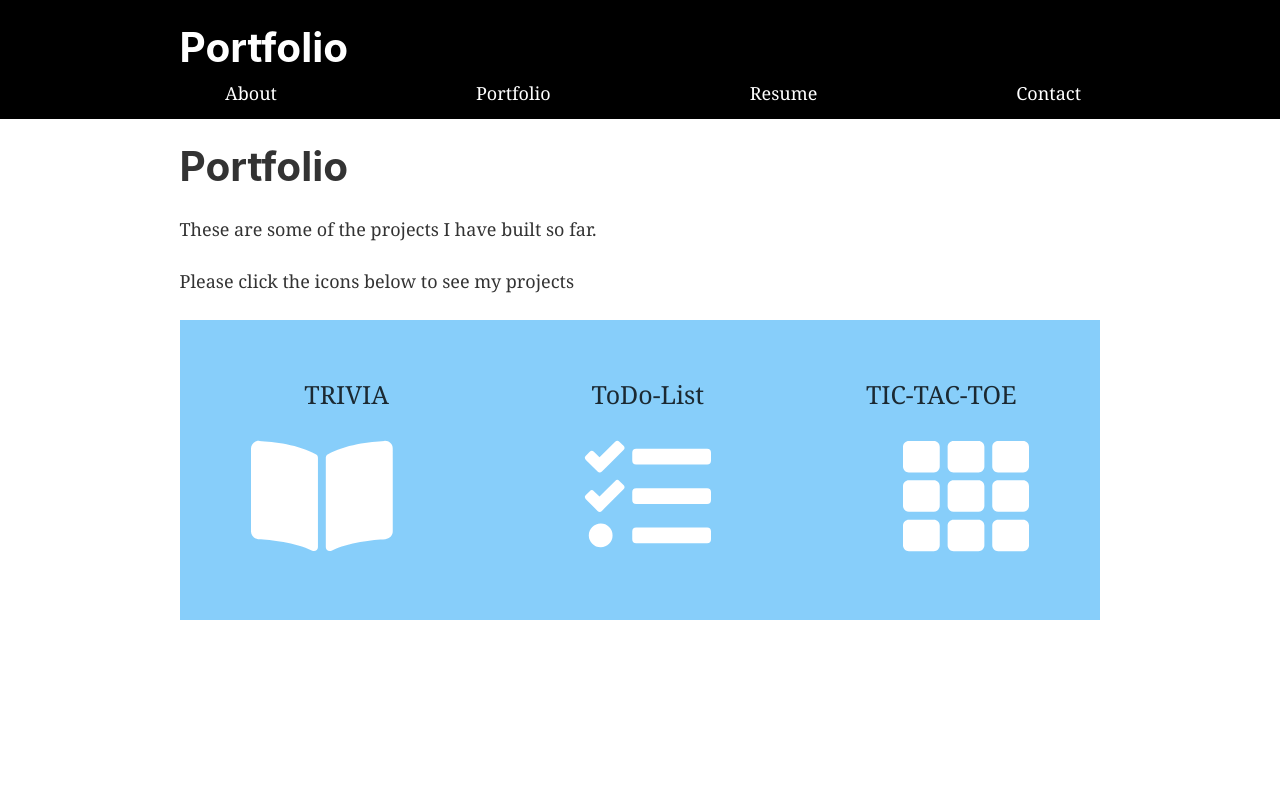
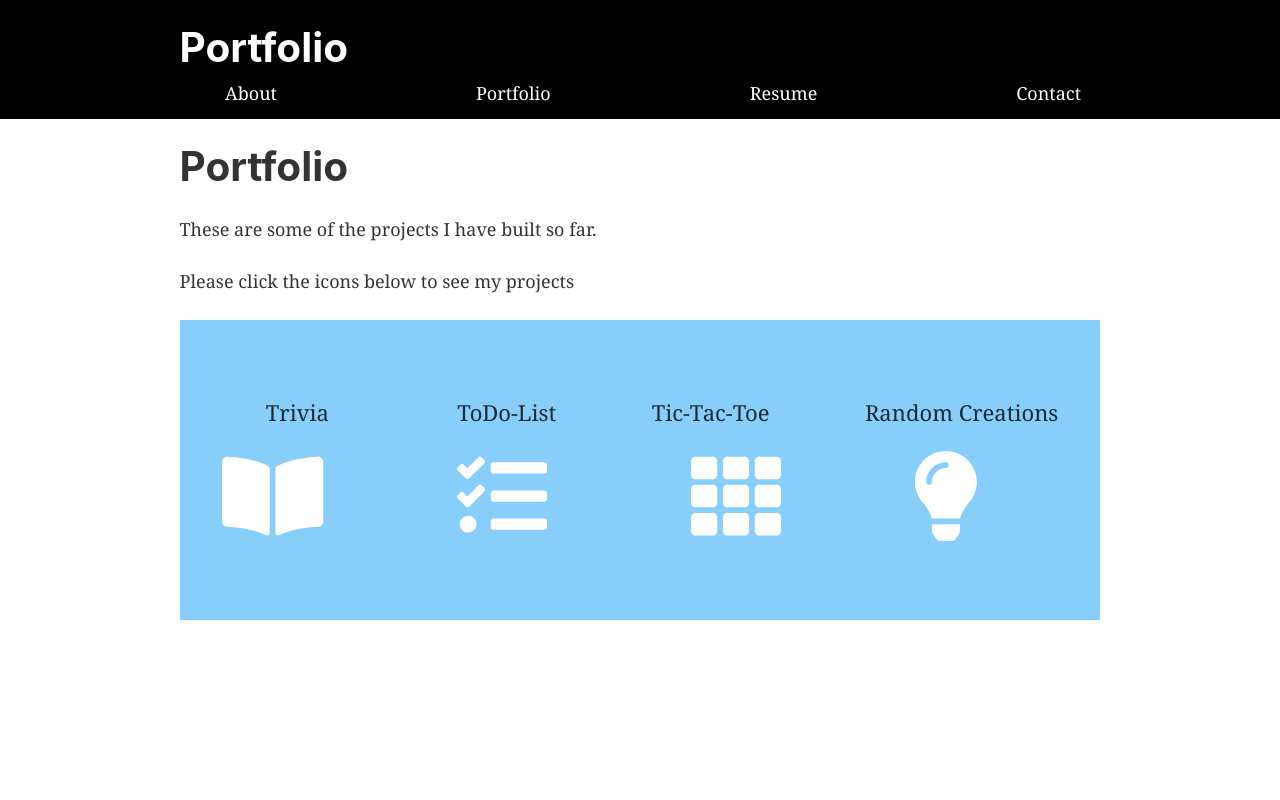
Before and after one commit to dilmurodb/gatsby-portfolio, a Gatsby site: page /portfolio in a window 1280 px wide. Shown: the top 800 px of the page. Built offline with nearby package versions, Linux system fonts and the light colour scheme; Gatsby itself is replaced by a stand-in of ours.

Commit message:
added one more icon for my lates project in portfolio section

```diff
--- a/src/pages/portfolio.js
+++ b/src/pages/portfolio.js
@@ -5,6 +5,7 @@ import { FontAwesomeIcon } from "@fortawesome/react-fontawesome";
 import { faBookOpen } from "@fortawesome/free-solid-svg-icons";
 import { faTasks } from "@fortawesome/free-solid-svg-icons";
 import { faTh } from "@fortawesome/free-solid-svg-icons";
+import { faLightbulb } from "@fortawesome/free-solid-svg-icons";
 
 const Container = styled.div`
   display: flex;
@@ -41,7 +42,7 @@ const Portfolio = () => (
         }}
       >
         <div style={{ alignSelf: "center" }}>
-          <p style={{ fontSize: "25px" }}>TRIVIA</p>
+          <p style={{ fontSize: "22px" }}>Trivia</p>
         </div>
         <div style={{ marginRight: `50px` }}>
           <a
@@ -50,7 +51,7 @@ const Portfolio = () => (
             rel="noopener"
             style={{ color: `white` }}
           >
-            <FontAwesomeIcon icon={faBookOpen} size="7x" />
+            <FontAwesomeIcon icon={faBookOpen} size="5x" />
           </a>
         </div>
       </div>
@@ -62,7 +63,7 @@ const Portfolio = () => (
         }}
       >
         <div style={{ alignSelf: "center" }}>
-          <p style={{ fontSize: "25px" }}>ToDo-List</p>
+          <p style={{ fontSize: "22px" }}>ToDo-List</p>
         </div>
         <div>
           <a
@@ -71,7 +72,7 @@ const Portfolio = () => (
             rel="noopener"
             style={{ color: `white` }}
           >
-            <FontAwesomeIcon icon={faTasks} size="7x" />
+            <FontAwesomeIcon icon={faTasks} size="5x" />
           </a>
         </div>
       </div>
@@ -83,7 +84,7 @@ const Portfolio = () => (
         }}
       >
         <div style={{ alignSelf: "center" }}>
-          <p style={{ fontSize: "25px" }}>TIC-TAC-TOE</p>
+          <p style={{ fontSize: "22px" }}>Tic-Tac-Toe</p>
         </div>
         <div style={{ marginLeft: `50px` }}>
           <a
@@ -92,7 +93,28 @@ const Portfolio = () => (
             rel="noopener"
             style={{ color: `white` }}
           >
-            <FontAwesomeIcon icon={faTh} size="7x" />
+            <FontAwesomeIcon icon={faTh} size="5x" />
+          </a>
+        </div>
+      </div>
+      <div
+        style={{
+          alignSelf: "center",
+          display: "flex",
+          flexDirection: "column"
+        }}
+      >
+        <div style={{ alignSelf: "center" }}>
+          <p style={{ fontSize: "22px" }}>Random Creations</p>
+        </div>
+        <div style={{ marginLeft: `50px` }}>
+          <a
+            href="https://musing-fermi-856938.netlify.com/"
+            target="_blank"
+            rel="noopener"
+            style={{ color: `white` }}
+          >
+            <FontAwesomeIcon icon={faLightbulb} size="5x" />
           </a>
         </div>
       </div>
```
